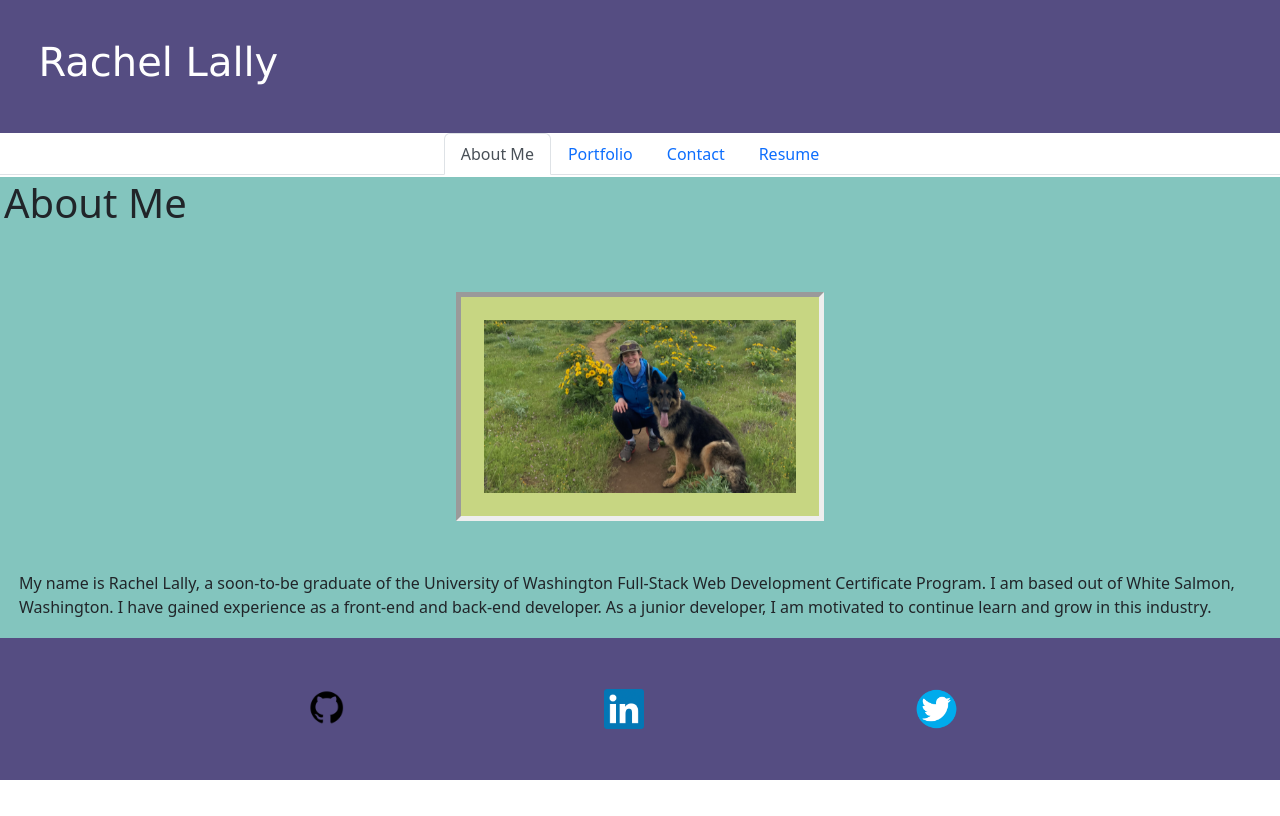
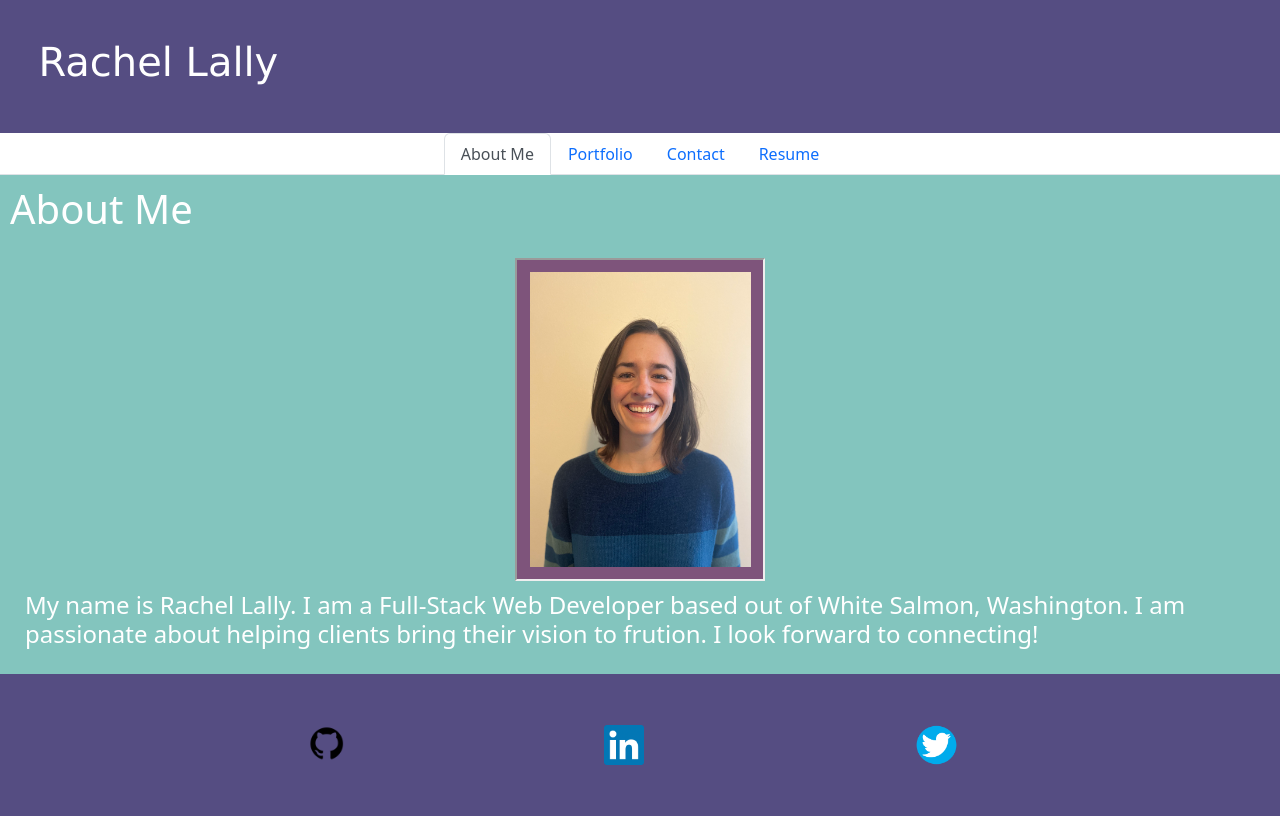
Before and after one commit to rachlally/react-portfolio-app, a React (Create React App) app: page / in a window 1280 px wide. Built offline with nearby package versions, Linux system fonts and the light colour scheme.

Commit message:
about me text and photo update

```diff
--- a/src/components/pages/AboutMe.js
+++ b/src/components/pages/AboutMe.js
@@ -4,17 +4,22 @@ import '../../styles/AboutMe.css';
 
 function AboutMe() {
     return (
+        <div className="aboutBox">
         <div className='aboutContainer'>
-            <h1 className="aboutText ">About Me</h1>
-            <div className="about ">
-                <div>
-                    <Image style={{width: '80%'}} className="aboutImg fluid" src={require(`../../assets/Rachel Lally.png`)} alt={`Rachel with her dog`} />
+            <div>
+                <h1 className="aboutText ">About Me</h1>
+                <div className="about ">
+
+                        <Image style={{ width: '20%' }} className="aboutImg fluid" src={require(`../../assets/Headshot.png`)} alt={`Rachel's Headshot`} />
+
+                    <div>
+                        <h4 className="aboutText">My name is Rachel Lally.  I am a Full-Stack Web Developer based out of White Salmon, Washington.  I am passionate about helping clients bring their vision to frution.  I look forward to connecting!</h4>
+
+                    </div>
                 </div>
-                <div>
-                    <p className="aboutText">My name is Rachel Lally, a soon-to-be graduate of the University of Washington Full-Stack Web Development Certificate Program.   I am based out of White Salmon, Washington. I have gained experience as a front-end and back-end developer.  As a junior developer, I am motivated to continue learn and grow in this industry.</p>
                 </div>
             </div>
-        </div>
+            </div>
     );
 }
 
--- a/src/styles/AboutMe.css
+++ b/src/styles/AboutMe.css
@@ -1,10 +1,21 @@
+
+.aboutBox {
+    display: flex;
+    justify-content: center;
+}
+
+.aboutContainer {
+    display: flex;
+
+
+}
 
 .about {
     display: flex;
     flex-direction: row;
     justify-content: center;
     flex-wrap: wrap;
-
+    color:rgb(96, 92, 133);
     border-width: 5px;
     padding: 15px;
 
@@ -12,16 +23,18 @@
 }
 
 .aboutImg {
-    padding: 5%;
-    margin: 10%;
+    padding: 1%;
+    /* margin: 10%; */
     border: inset 2px;
-    border-width: 5px;
-    background-color: rgb(199, 214, 130);
+
+    background-color: rgb(126, 84, 123);
 }
 
 .aboutText {
 
-    padding: 2px;
-    margin: 2px;
+
+    padding: 5px;
+    margin: 5px;
+    color:white;
 
 }
--- a/src/styles/Contact.css
+++ b/src/styles/Contact.css
@@ -1,6 +1,3 @@
-/* .formContainer{
-  height: 55vh
-} */
 
 .form {
     margin: 20px;
--- a/src/styles/Project.css
+++ b/src/styles/Project.css
@@ -13,7 +13,6 @@
 }
 
 .container Card {
-    /* flex-basis: calc(45%-1em); */
     display: flex;
     align-items: flex-end;
     padding: 10px;
```
Also changed, not shown: src/styles/Header.css (+1 -7 lines), src/assets/Headshot.png (added), src/assets/SnakeRiver.jpg (added).
